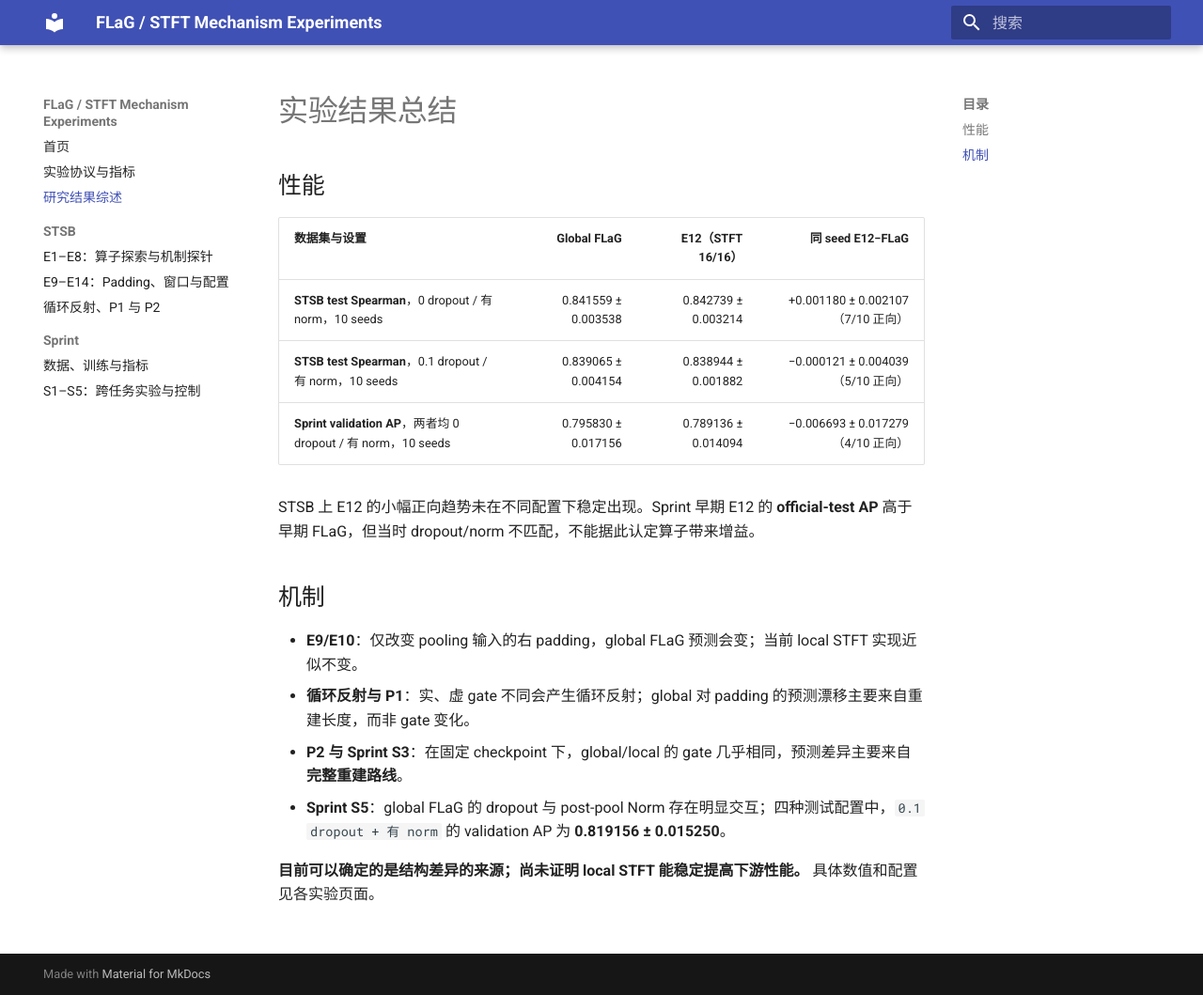
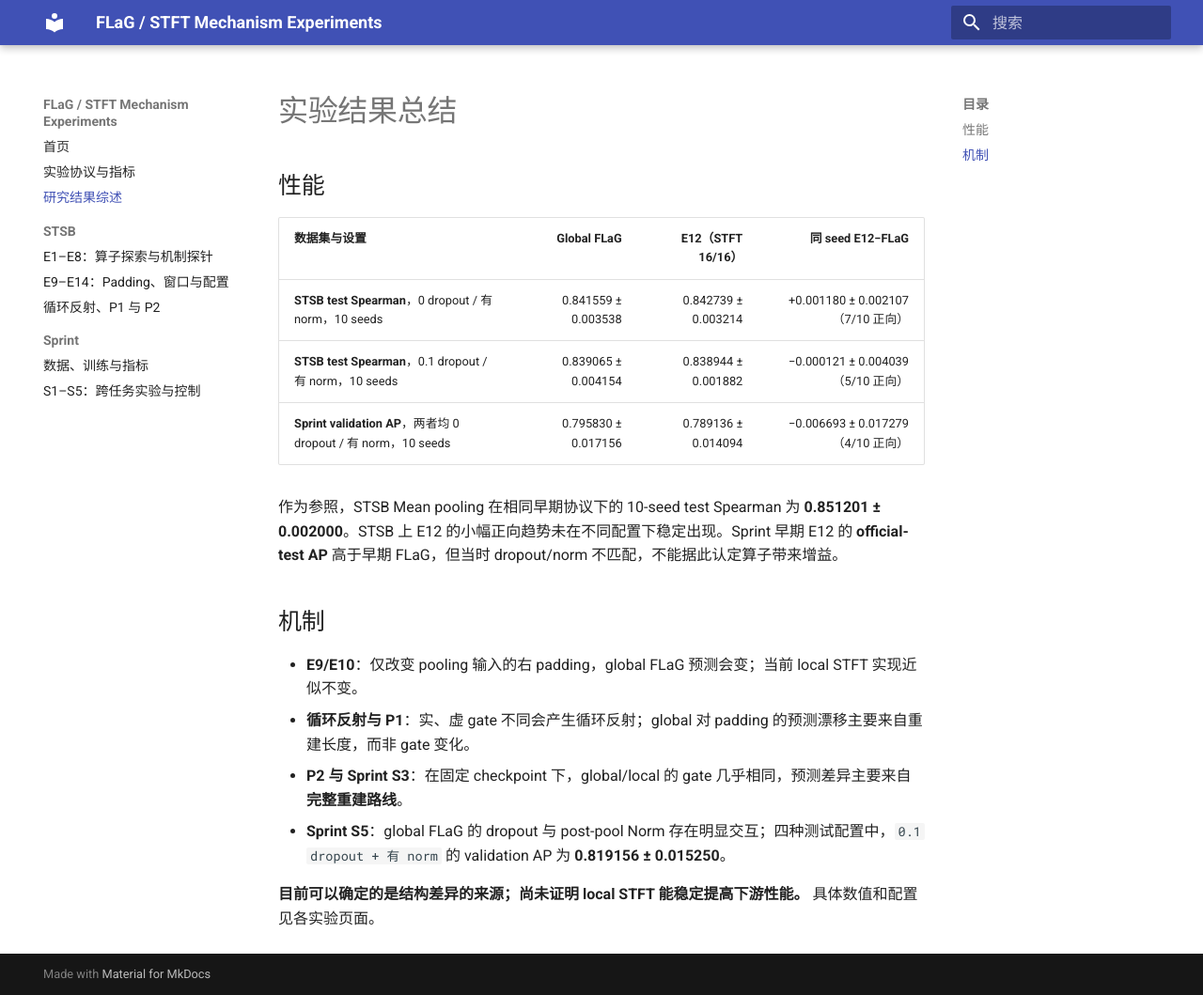
Before and after one commit to lumoswwr/FLaG-STFT-Notes, an MkDocs documentation site: the page built from docs/findings.md, in a window 1280 px wide and 1059 px high. Shown: the whole window at 94% size. Built offline with MkDocs 1.6.1 and Material for MkDocs 9.7.7, drawn with Linux system fonts in a browser that asks for light colours.

```diff
--- a/docs/findings.md
+++ b/docs/findings.md
@@ -8,7 +8,7 @@
 | **STSB test Spearman**，0.1 dropout / 有 norm，10 seeds | 0.839065 ± 0.004154 | 0.838944 ± 0.001882 | −0.000121 ± 0.004039（5/10 正向） |
 | **Sprint validation AP**，两者均 0 dropout / 有 norm，10 seeds | 0.795830 ± 0.017156 | 0.789136 ± 0.014094 | −0.006693 ± 0.017279（4/10 正向） |
 
-STSB 上 E12 的小幅正向趋势未在不同配置下稳定出现。Sprint 早期 E12 的 **official-test AP** 高于早期 FLaG，但当时 dropout/norm 不匹配，不能据此认定算子带来增益。
+作为参照，STSB Mean pooling 在相同早期协议下的 10-seed test Spearman 为 **0.851201 ± 0.002000**。STSB 上 E12 的小幅正向趋势未在不同配置下稳定出现。Sprint 早期 E12 的 **official-test AP** 高于早期 FLaG，但当时 dropout/norm 不匹配，不能据此认定算子带来增益。
 
 ## 机制
 
```
